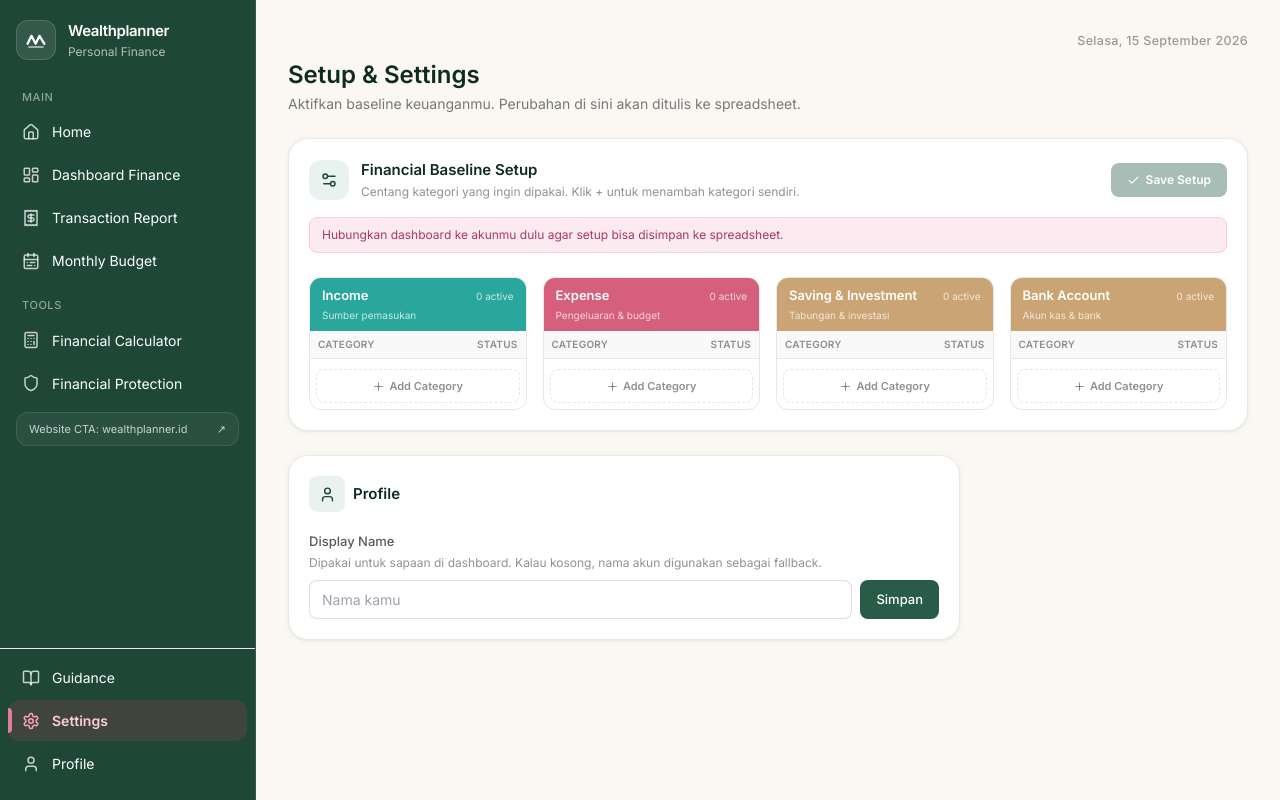
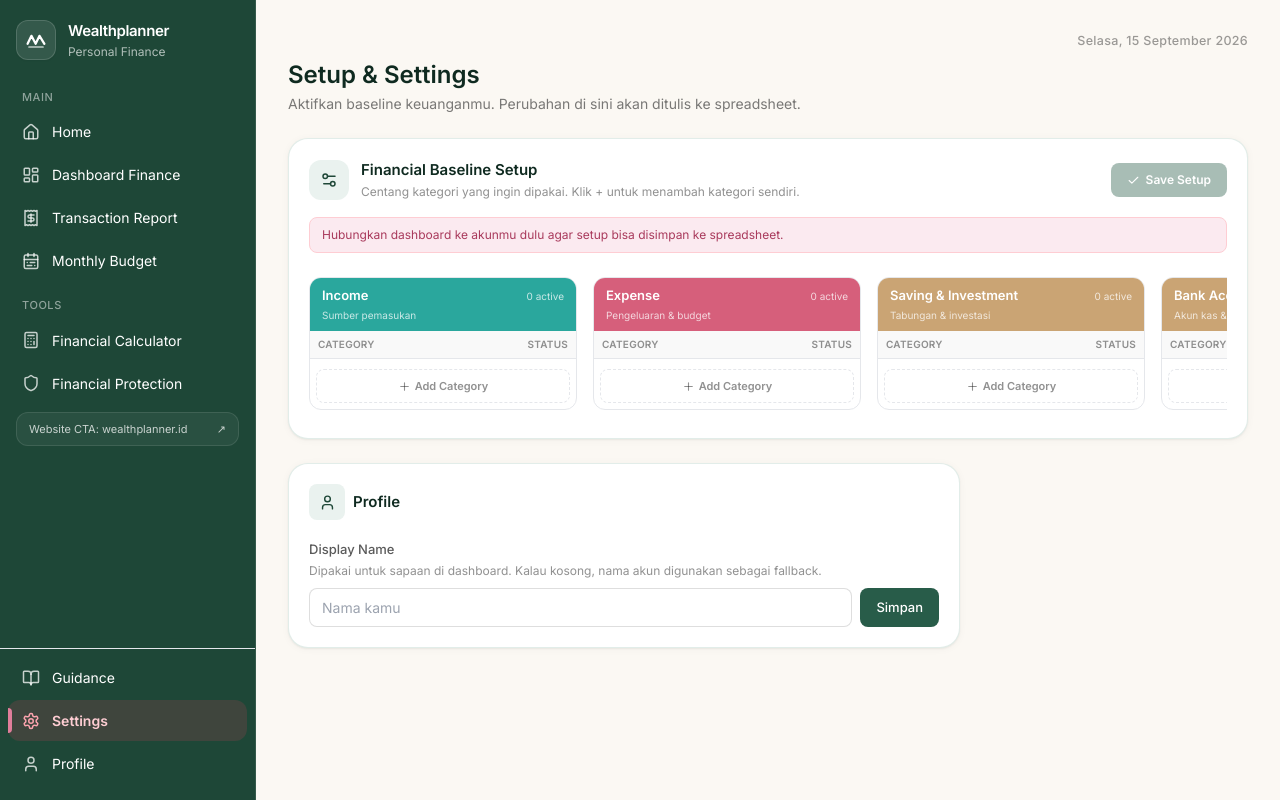
Before and after one commit to jasminework2023/personal-wealthplanner, a React (Vite) app: page /dashboard/settings in a window 1280 px wide. Both pictures are taken after a click on the button "Simpan". Built offline with nearby package versions, Linux system fonts and the light colour scheme; the HTML template or start-up script is replaced by a standard one.

Commit message:
Update Settings.tsx

```diff
--- a/src/pages/Settings.tsx
+++ b/src/pages/Settings.tsx
@@ -122,10 +122,12 @@ export function Settings() {
         {message && <div className="mt-4 rounded-lg border border-forest-100 bg-forest-50 px-3 py-2 text-[12px] text-forest-700">{message}</div>}
 
         {loading ? <div className="py-12 flex justify-center text-charcoal/40"><Loader2 className="animate-spin"/></div> :
-          <div className="mt-6 grid gap-4 xl:grid-cols-4">
-            {SECTION_META.map((section) => (
-              <SetupSection key={section.key} meta={section} items={setup[section.key]} onAdd={() => addItem(section.key)} onRemove={(i) => removeItem(section.key, i)} onUpdate={(i, patch) => updateItem(section.key, i, patch)} />
-            ))}
+          <div className="mt-6 overflow-x-auto pb-2">
+            <div className="grid min-w-[1120px] grid-cols-4 gap-4">
+              {SECTION_META.map((section) => (
+                <SetupSection key={section.key} meta={section} items={setup[section.key]} onAdd={() => addItem(section.key)} onRemove={(i) => removeItem(section.key, i)} onUpdate={(i, patch) => updateItem(section.key, i, patch)} />
+              ))}
+            </div>
           </div>
         }
       </Card>
@@ -147,7 +149,7 @@ function SetupSection({ meta, items, onAdd, onRemove, onUpdate }: { meta: typeof
       <div className="px-2 py-1.5 bg-charcoal/[0.025] border-b border-charcoal/8 flex items-center justify-between text-[10px] font-semibold text-charcoal/50 uppercase tracking-wide"><span>Category</span><span>Status</span></div>
       <div className="p-1.5 max-h-[420px] overflow-y-auto">
         {items.map((item, index) => (
-          <div key={`${item.name}-${index}`} className="group flex items-center gap-1.5 rounded-md px-1.5 py-1 hover:bg-charcoal/[0.035]">
+          <div key={`${meta.key}-${index}`} className="group flex items-center gap-1.5 rounded-md px-1.5 py-1 hover:bg-charcoal/[0.035]">
             <GripVertical size={12} className="text-charcoal/20 shrink-0" />
             <input value={item.name} onChange={(e) => onUpdate(index, { name: e.target.value })} placeholder="Nama kategori" className="min-w-0 flex-1 bg-transparent text-[12px] text-charcoal outline-none border-b border-transparent focus:border-forest-300 py-0.5" />
             <button type="button" onClick={() => onUpdate(index, { active: !item.active })} aria-label={item.active ? "Nonaktifkan" : "Aktifkan"} className={`relative shrink-0 h-5 w-5 rounded border transition ${item.active ? "border-forest-500 bg-forest-600 text-white" : "border-charcoal/30 bg-white text-transparent"}`}><Check size={13} className="absolute inset-0 m-auto" /></button>
```
